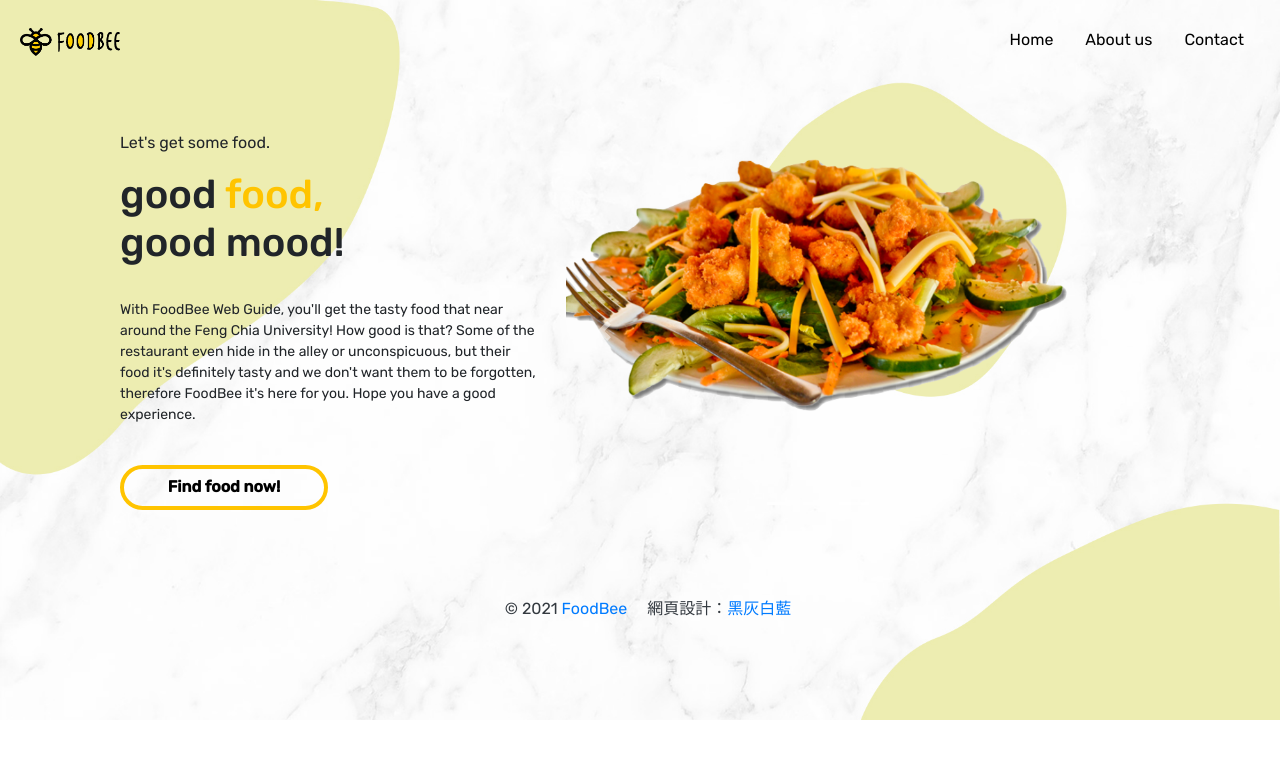
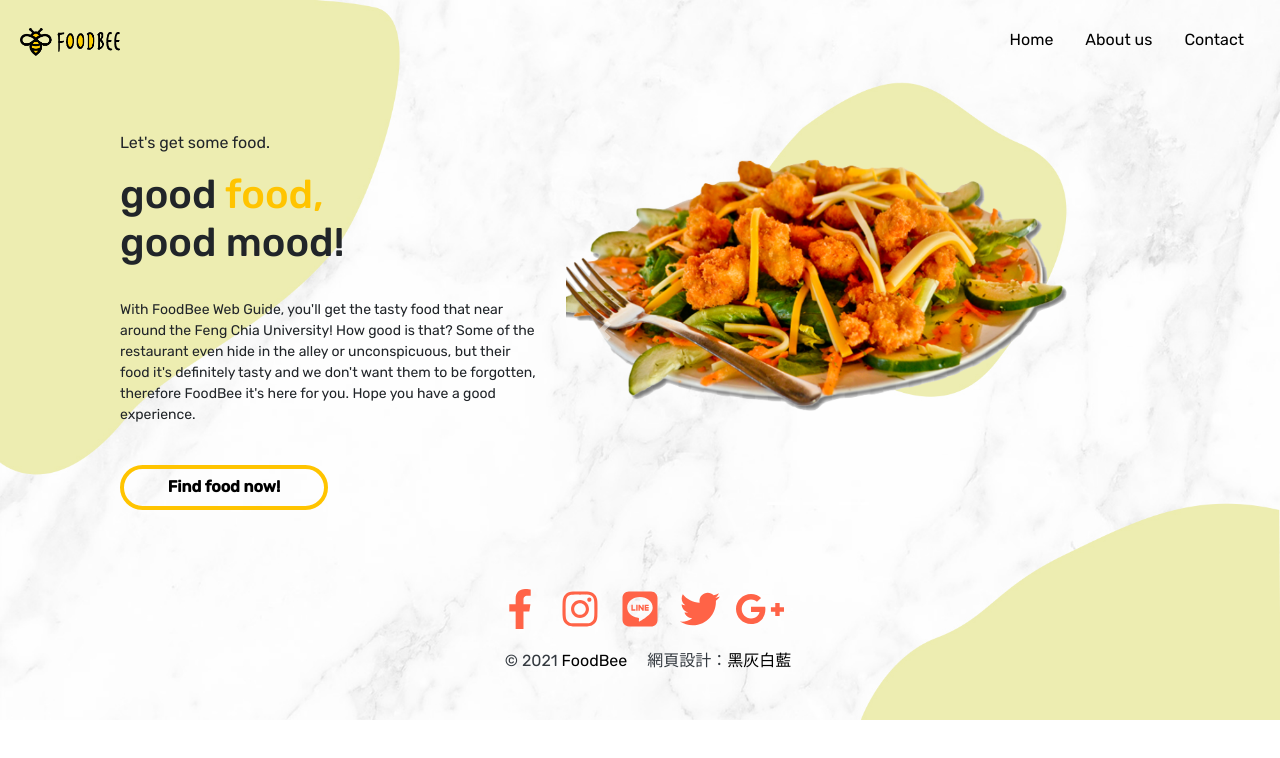
Before and after one commit to syuanlu/syuan-demo, a plain HTML site: page 小組專案/origin.html in a window 1280 px wide. Drawn offline with nearby package versions, Linux system fonts and the light colour scheme.

Commit message:
add fontawesome  edit hyperlink

```diff
--- a/小組專案/origin.html
+++ b/小組專案/origin.html
@@ -192,11 +192,18 @@
         </div>
     </div>
         <footer>
-            <div class="p-3 mb-2 bg-transparent text-dark margin=0 text-center">
+            <div class="text-center" style="font-size: 2.5rem;">
+            <a href="#" style="text-decoration: none; color: tomato;"><i class="fab fa-facebook-f fa-fw"></i></a>
+            <a href="#" style="text-decoration: none; color: tomato;"><i class="fab fa-instagram fa-fw"></i></a>
+            <a href="#" style="text-decoration: none; color: tomato;"><i class="fab fa-line fa-fw"></i></a>
+            <a href="#" style="text-decoration: none; color: tomato;"><i class="fab fa-twitter fa-fw"></i></a>
+            <a href="#" style="text-decoration: none; color: tomato;"><i class="fab fa-google-plus-g fa-fw"></i></a>
+            </div>
+            <div class="pb-2 my-2 bg-transparent text-dark margin=0 text-center">
                 <span class="px-3">&copy; 2021 <a
-                        href="https://syuanlu.github.io/syuan-demo/%E5%B0%8F%E7%B5%84%E5%B0%88%E6%A1%88/origin.htm"
-                        title="FoodBee">FoodBee</a></span>
-                <span>網頁設計：<a href="#">黑灰白藍</a></span>
+                        href="https://syuanlu.github.io/syuan-demo/%E5%B0%8F%E7%B5%84%E5%B0%88%E6%A1%88/origin.html"
+                        style="text-decoration: none;color:black;" title="FoodBee">FoodBee</a></span>
+                <span>網頁設計：<a href="#" style="text-decoration: none; color: black;">黑灰白藍</a></span>
             </div>
         </footer>
 
```
